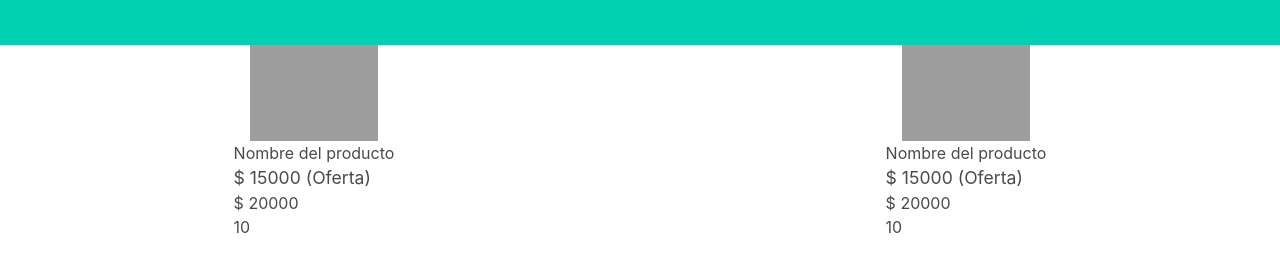
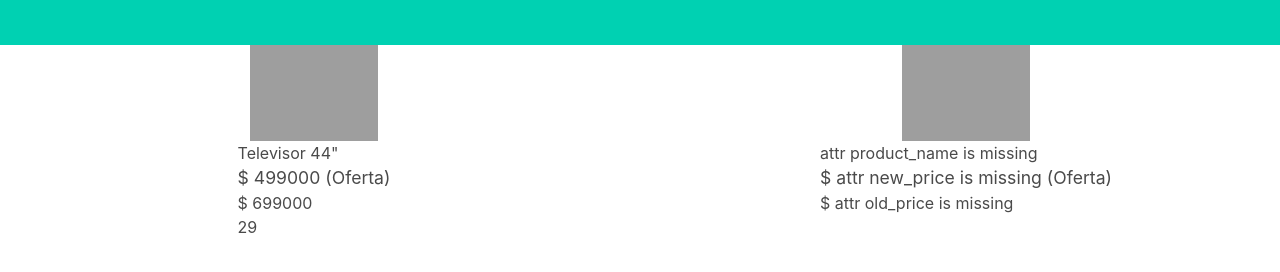
Before and after one commit to iic3585-2019/web-components-g5, a website built with webpack: page src/index.html in a window 1280 px wide. Shown: the part 116-388 px from the top of the page. Built offline with nearby package versions, Linux system fonts and the light colour scheme; files whose address does not match are found by name.

Commit message:
Add use of html attr's to retail-item

```diff
--- a/src/index.html
+++ b/src/index.html
@@ -23,13 +23,13 @@
 
     <div class="column is-flex is-hcentered">
 
-      <item-container> </item-container>
+      <retail-item url="https://www.google.com" product_name='Televisor 44"' old_price="699000" new_price="499000" />
 
     </div>
 
     <div class="column is-flex is-hcentered">
 
-      <item-container> </item-container>
+      <retail-item />
 
     </div>
 
--- a/src/index.js
+++ b/src/index.js
@@ -1,44 +1,94 @@
 import '../node_modules/bulma/css/bulma.min.css'
 import '../src/style.css'
 
-class ItemContainer extends HTMLElement {
+class RetailItem extends HTMLElement {
     constructor() {
+        // Se llama al padre, ya que es una herencia
         super()
+
+        // Se abre el sahdowDOM
         this.root = this.attachShadow({ mode: 'open' })
-    }
 
-    attributeChangedCallback(attrName, oldValue, newValue) {
-        if (newValue !== oldValue) {
-            this[attrName] = this.hasAttribute(attrName);
-        }
+        // Se bindea el this de la función para que sea el mismo de el item
+        // container, para que así pueda acceder a los atributos de manera
+        // más limpia y ordenada
+        this.handleClick = this.handleClick.bind(this);
     }
 
     connectedCallback() {
+        let percetage = true
+
+        // Se inicializan los parámetros
+        if (!this.hasAttribute('url')) {
+            this.setAttribute('url', 'www.google.com')
+        }
+        if (!this.hasAttribute('product_name')) {
+            this.setAttribute('product_name', 'attr product_name is missing')
+        }
+        if (!this.hasAttribute('old_price')) {
+            this.setAttribute('old_price', 'attr old_price is missing')
+            percetage = false
+        }
+        if (!this.hasAttribute('new_price')) {
+            this.setAttribute('new_price', 'attr new_price is missing')
+            percetage = false
+        }
+
+        let sale_percentage = 0
+        // Se puede calcular el procentaje de
+        if (percetage) {
+            sale_percentage = Math.round((this.old_price - this.new_price) / (this.old_price) * 100)
+        }
+
+        // Se obtiene el template y se rellena según los atributos
         const { shadowRoot } = this
         const template = document.getElementById('retail-item')
         const node = document.importNode(template.content, true)
 
-        node.getElementById("container").addEventListener('click', this.handleClick)
+        this.mainContainer = node.getElementById("container")
+        this.mainContainer.addEventListener('click', this.handleClick)
 
-        node.getElementById("product-name").innerHTML = "Nombre del producto"
-        node.getElementById("old-price").innerHTML = "20000"
-        node.getElementById("new-price").innerHTML = "15000"
-        node.getElementById("sale-percentage").innerHTML = "10"
+        node.getElementById("product-name").innerHTML = this.product_name
+        node.getElementById("old-price").innerHTML = this.old_price
+        node.getElementById("new-price").innerHTML = this.new_price
+        if (percetage) {
+            node.getElementById("sale-percentage").innerHTML = String(sale_percentage)
+        }
 
         shadowRoot.appendChild(node)
     }
 
+    // Función que se hara cargo de ejecutar acciones cuando se clikee
     handleClick() {
         console.log("Me han clickeado")
+        console.log(this.url)
+    }
+
+    // Se define un getter para así ocupar el this.url
+    get url() {
+        return this.getAttribute('url')
+    }
+    get product_name() {
+        return this.getAttribute('product_name')
+    }
+    get old_price() {
+        return this.getAttribute('old_price')
+    }
+    get new_price() {
+        return this.getAttribute('new_price')
+    }
+
+    // En caso que se quisiera modificar url se tendria que definir un setter para hacer this.url = "nueva_url"
+    /*set url(newValue) {
+        this.setAttribute('url', newValue);
+    }*/
+
+    // Se limpian los listeners para cuando se desmonte el elemento
+    disconnectedCallback() {
+        this.mainContainer.removeEventListener('click', this.handleClick)
     }
 }
-window.customElements.define('item-container', ItemContainer);
-
-$(document).ready(() => {
-
-})
-
-
+window.customElements.define('retail-item', RetailItem)
 
 if (module.hot) {
     module.hot.accept()
```
